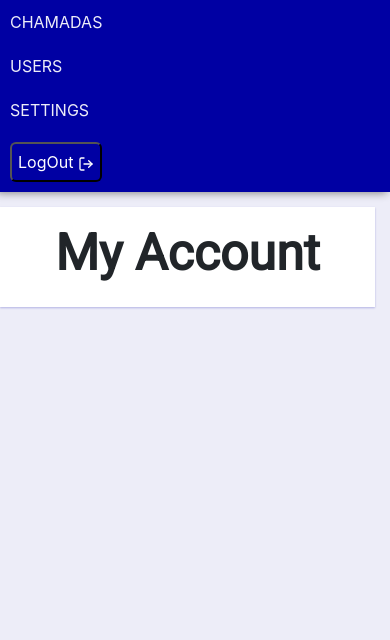
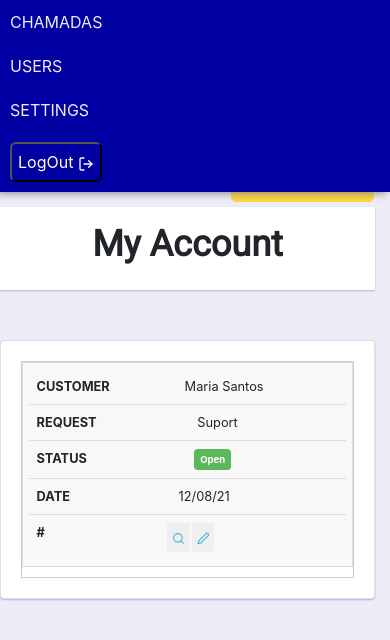
Before and after one commit to Nataliapine/Call-System, a React (Create React App) app: page /dashboard in a window 390 px wide. Shown: the top 640 px of the page. Built offline with nearby package versions, Linux system fonts and the light colour scheme; no server answers; sample sign-in values are in the browser's storage.

Commit message:
added dashboard page

```diff
--- a/src/components/Title/Title.scss
+++ b/src/components/Title/Title.scss
@@ -12,7 +12,7 @@
             font-family: 'Roboto', sans-serif;
             font-style: normal;
             font-weight: bold;
-            font-size: 50px;
+            font-size: 36px;
             text-align: center;
         }
     }
--- a/src/pages/Customers/customers.scss
+++ b/src/pages/Customers/customers.scss
@@ -20,6 +20,7 @@ body {
             padding: 12px;
             margin: 16px 6px;
             max-width: 960px;
+            text-align: left;
 
             .label {
                 width: 280px;
--- /dev/null
+++ b/src/pages/Dashboard/dashboard.scss
@@ -0,0 +1,142 @@
+
+.container {
+    display: flex;
+    justify-content: center;
+    align-items: center;
+    text-align: center;
+
+    .new-table{
+        text-decoration: none;
+        border: solid 1px #FFD53D;
+        border-radius: 5px;
+        background: #FFD53D;
+        color: #4B4848;
+        padding: 6px;
+        font-weight: 500;
+        transition: ease-in 0.2s;
+        display: block;
+        position: absolute;
+        top: 104px;
+        right: 16px;
+
+        svg {
+            margin-left: 6px;
+        }
+    }
+
+    .card {
+        padding: 20px;
+        p {
+            font-size: 26px;
+            font-weight: 500;
+
+        }
+        .new{
+            text-decoration: none;
+            border: solid 1px #FFD53D;
+            border-radius: 5px;
+            background: #FFD53D;
+            color: #4B4848;
+            padding: 6px;
+            line-height: 4;
+            font-weight: 500;
+            transition: ease-in 0.2s;
+
+            svg {
+                margin-left: 6px;
+            }
+
+        }
+
+        table {
+            border: 1px solid #ccc;
+            border-collapse: collapse;
+            margin: 0;
+            padding: 0;
+            width: 100%;
+            table-layout: fixed;
+        }
+        table caption {
+            font-size: 24px;
+            margin: .5em 0.75em;
+        }
+        table tr {
+            background: #f8f8f8;
+            border: 1px solid #ddd;
+            padding: .35em;
+        }
+        table th,
+        table td {
+            padding: .62em;
+            text-align: center;
+        }
+        table th {
+            font-size: .85em;
+            letter-spacing: .3em;
+            text-transform: uppercase;
+        }
+        table td .action {
+            border: 0;
+            padding: 5px;
+            margin-right: 2px;
+            align-items: center;
+            display: inline-block;
+        }
+        table td .action svg {
+            vertical-align: middle;
+        }
+        table td .badget {
+            padding: 3px;
+            border-radius: 3px;
+            color: #fff;
+        }
+
+    }
+}
+
+@media screen and (max-width: 600px) {
+    table {
+        border: 0;
+    }
+    table caption {
+        font-size: 1.3em;
+    }
+    table thead {
+        border: 0;
+        clip: rect(0 0 0 0);
+        height: 1px;
+        margin: -1px;
+        overflow: hidden;
+        padding: 0;
+        position: absolute;
+        width: 1px;
+    }
+    table tr {
+        border-bottom: 3px solid #ddd;
+        display: block;
+        margin-bottom: .65em;
+    }
+    table td {
+        border-bottom: 1px solid #ddd;
+        display: block;
+        font-size: .8em;
+        text-align: right;
+    }
+    table td::before {
+        content: attr(data-label);
+        float: left;
+        font-weight: bold;
+        text-transform: uppercase;
+    }
+    table td:last-child {
+        border-bottom: 0;
+    }
+}
+
+@media screen and (max-width:700px) {
+    .container {
+        .new-table{
+            top: 164px;
+        }
+    }
+}
--- a/src/pages/Dashboard/index.js
+++ b/src/pages/Dashboard/index.js
@@ -1,12 +1,73 @@
+import { useState } from 'react';
+import "./dashboard.scss";
+
 import Header from '../../components/Header';
 import Title from "../../components/Title";
+import { Link } from "react-router-dom";
+import { FiEdit2, FiPlus, FiSearch } from 'react-icons/fi';
 
 export default function Dashboard() {
+
+    const [ calls, setCalls ] = useState([1]);
 
     return(
         <div>
             <Header />
-            <Title />
+            <div className="content">
+                <Title name="Dashboard"></Title>
+            </div>
+            {calls.length === 0 ? (
+                <div className='container'>
+                    <div className='card'>
+                        <p>no calls registered...</p>
+                        <Link className="new" to="/new" >
+                            Add New Call
+                            <FiPlus size={20} color='#4B4848' />
+                        </Link>
+                    </div>
+                </div>
+            ) : (
+                <div className='container'>
+                    <Link className="new-table" to="/new" >
+                        Add New Call
+                        <FiPlus size={20} color='#4B4848' />
+                    </Link>
+                    <div className='card'>
+                    <table>
+                        <thead>
+                            <tr>
+                                <th>Customer</th>
+                                <th>Request</th>
+                                <th>Status</th>
+                                <th>Date</th>
+                                <th>#</th>
+                            </tr>
+                        </thead>
+                        <tbody>
+                            <tr>
+                                <td data-label="Customer">Maria Santos</td>
+                                <td data-label="Request">Suport</td>
+                                <td data-label="Status">
+                                    <span className="badge" style={{backgroundColor:'#5cb85c', padding:'6px'}}>Open</span>
+                                </td>
+                                <td data-label="Date">12/08/21</td>
+                                <td data-label="#">
+                                    <button className="action" >
+                                        <FiSearch  color="#40B0DF"/>
+                                    </button>
+                                    <button className="action" >
+                                        <FiEdit2  color="#40B0DF"/>
+                                    </button>
+                                </td>
+
+                            </tr>
+                        </tbody>
+                    </table>
+                    </div>
+
+                </div>
+            )}
+
         </div>
     )
 }
--- a/src/pages/Profile/profile.scss
+++ b/src/pages/Profile/profile.scss
@@ -13,13 +13,13 @@ body {
         box-shadow: 0px 1px 2px rgba(0, 0, 163, 0.25);
         width: 100%;
 
-
         .form-profile {
             display: flex;
             flex-direction: column;
             padding: 12px;
             max-width: 65%;
             margin: 16px 6px;
+            text-align: left;
 
             .label-avatar {
                 width: 280px;
```
